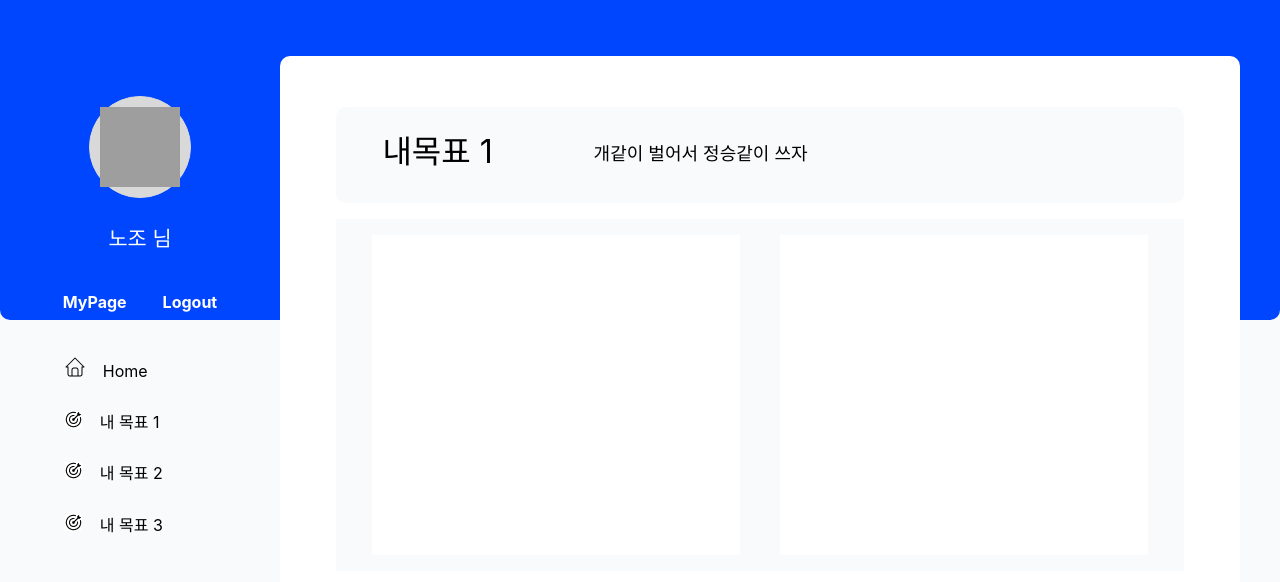
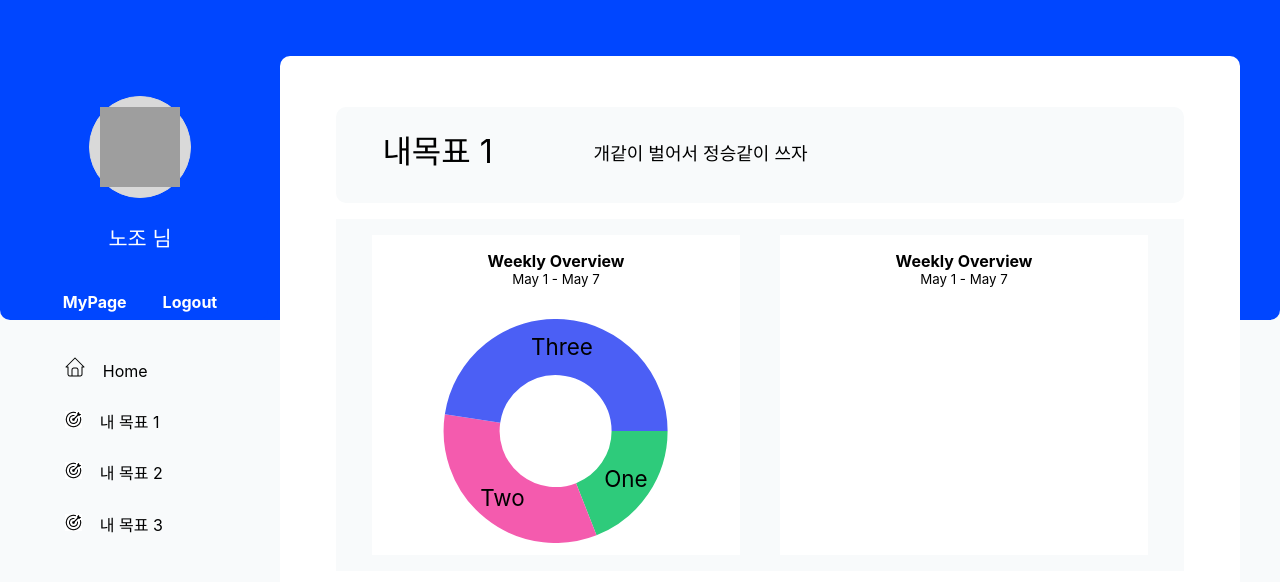
Before and after one commit to zosam-mosam/clink, a React (Create React App) app in the folder clink-react-app/: page / in a window 1280 px wide. Shown: the top 582 px of the page. Built offline with nearby package versions, Linux system fonts and the light colour scheme; grey boxes are pictures that could not be loaded.

Commit message:
add component CircularChart

```diff
--- a/clink-react-app/package.json
+++ b/clink-react-app/package.json
@@ -12,6 +12,7 @@
     "react": "^18.2.0",
     "react-chartjs-2": "^5.2.0",
     "react-dom": "^18.2.0",
+    "react-minimal-pie-chart": "^8.4.0",
     "react-scripts": "^5.0.1",
     "web-vitals": "^2.1.4"
   },
--- a/clink-react-app/src/components/ChartCard.js
+++ b/clink-react-app/src/components/ChartCard.js
@@ -1,10 +1,14 @@
 import React from "react";
 import "../styles/ChartCard.scss";
 
-const ChartCard = () => {
+const ChartCard = ({ children }) => {
   return (
     <div className="chartCard">
-      <div className="barChart"></div>
+      <div className="textContainer">
+        <div id="title">Weekly Overview</div>
+        <div id="date">May 1 - May 7</div>
+      </div>
+      <div className="chartContainer">{children}</div>
     </div>
   );
 };
--- /dev/null
+++ b/clink-react-app/src/components/CircularChart.js
@@ -0,0 +1,28 @@
+import React from "react";
+import { PieChart } from "react-minimal-pie-chart";
+import "../styles/CircularChart.scss";
+
+const CircularChart = () => {
+  const data = [
+    { title: "One", value: 20, color: "#2ecb7b" },
+    { title: "Two", value: 35, color: "#f45bae" },
+    { title: "Three", value: 50, color: "#4b5ff5" },
+  ];
+  return (
+    <div className="circularChart">
+      <PieChart
+        data={data} //값
+        label={({ dataEntry }) => dataEntry.title} //글씨
+        lineWidth={50} //도넛 두께
+        labelPosition={76} //글씨 적히는 위치
+        labelStyle={{
+          //글씨 스타일
+          fontSize: "10px",
+        }}
+        animate
+      />
+    </div>
+  );
+};
+
+export default CircularChart;
--- a/clink-react-app/src/components/MyChallenge.js
+++ b/clink-react-app/src/components/MyChallenge.js
@@ -2,13 +2,16 @@ import React from "react";
 import "../styles/MyChallenge.scss";
 import Resolution from "./Resolution";
 import ChartCard from "./ChartCard";
+import CircularChart from "./CircularChart";
 
 const MyChallenge = () => {
   return (
     <div className="myChallenge">
       <Resolution />
       <div className="cardContainer">
-        <ChartCard></ChartCard>
+        <ChartCard>
+          <CircularChart />
+        </ChartCard>
         <ChartCard></ChartCard>
       </div>
     </div>
--- a/clink-react-app/src/styles/ChartCard.scss
+++ b/clink-react-app/src/styles/ChartCard.scss
@@ -5,6 +5,24 @@
   float: left;
   background-color: white;
   margin: 0 auto;
+  overflow: hidden;
 
+  .textContainer{
+    padding: 2vh;
 
+    #title{
+      font-weight: bold;
+      font-size: medium;
+    }
+    #date{
+      font-size: smaller;
+    }
+  }
+  .chartContainer{
+    box-sizing: border-box;
+    width: 100%;
+    height: 80%;
+    padding: 2vh;
+    overflow: visible;
+  }
 }
--- /dev/null
+++ b/clink-react-app/src/styles/CircularChart.scss
@@ -0,0 +1,6 @@
+.circularChart{
+  box-sizing: border-box;
+  width: 100%;
+  height: 100%;
+
+}
```
Also changed, not shown: 1 other file (tests, documents, lock files or other folders).
